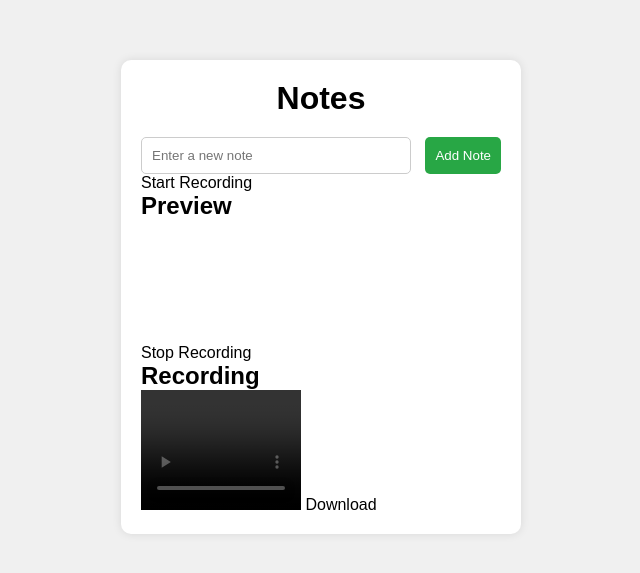
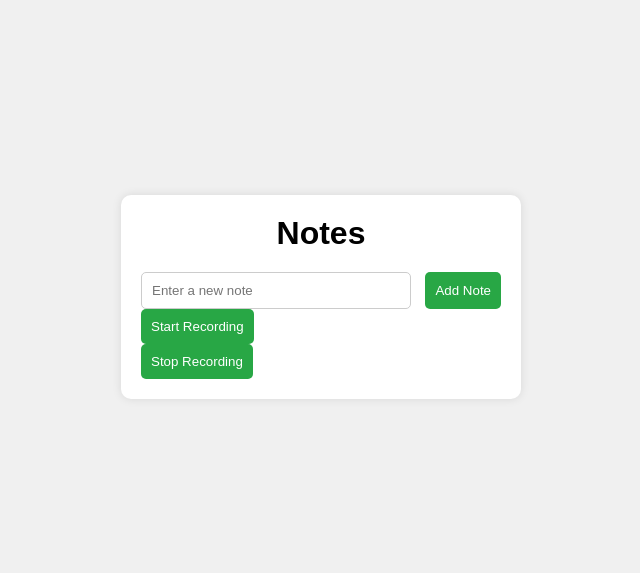
Before and after one commit to hesoru/HackCamp_2024, a website: page index.html in a window 1280 px wide. Shown: the part 103-676 px from the top of the page, without its empty margins (319-959 px from the left). Drawn offline with Linux system fonts and the light colour scheme; no server answers.

Commit message:
note card edits

```diff
--- a/index.html
+++ b/index.html
@@ -14,15 +14,10 @@
             <button type="submit">Add Note</button>
         </form>
         <div class="left">
-            <div id="startButton" class="button">Start Recording</div>
-            <h2>Preview</h2>
-            <video id="preview" width="160" height="120" autoplay muted></video>
+            <button id="startButton" class="button">Start Recording</button>
         </div>
         <div class="right">
-            <div id="stopButton" class="button" disabled>Stop Recording</div>
-            <h2>Recording</h2>
-            <video id="recording" width="160" height="120" controls></video>
-            <a id="downloadButton" class="button" disabled>Download</a>
+            <button id="stopButton" class="button" disabled>Stop Recording</button>
         </div>
     </div>
     <div id="postList"></div>
--- a/script.js
+++ b/script.js
@@ -74,7 +74,6 @@ window.addEventListener("DOMContentLoaded", fetchPosts);
 const recorder = new AudioRecorder()
 recorder.startButton.addEventListener("click", () => recorder.startRecording());
 recorder.stopButton.addEventListener("click", () => recorder.stopRecording());
-recorder.downloadButton.addEventListener("click", () => recorder.downloadRecording());
 
 function fetchPosts() {
     fetch("https://hackcamp-2024.onrender.com/posts") // Send a GET request to the server
```
